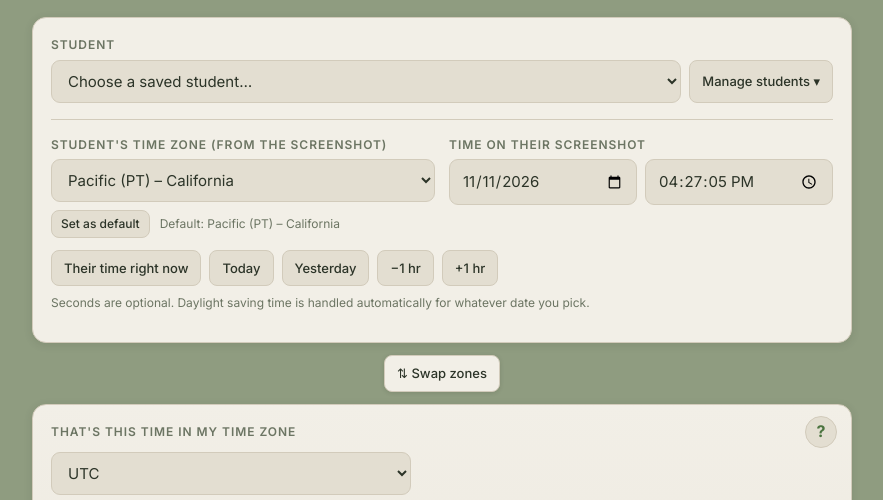
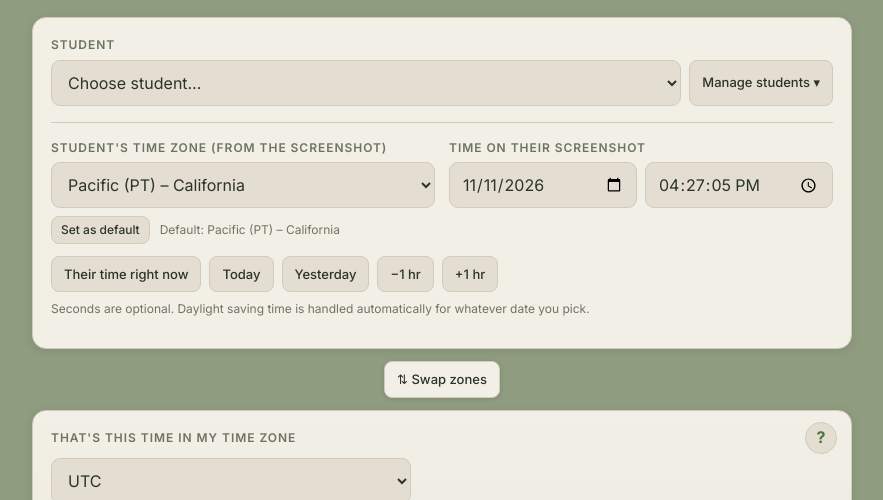
Before and after one commit to mountytechWV/trade-time-converter, a plain HTML site: page index.html in a window 1280 px wide. Shown: the part 106-606 px from the top of the page, without its empty margins (198-1081 px from the left). Drawn offline with Linux system fonts and the light colour scheme.

Commit message:
Add files via upload

```diff
--- a/index.html
+++ b/index.html
@@ -39,7 +39,11 @@
   @media (max-width:620px){ .row{grid-template-columns:1fr} }
   select,input[type=date],input[type=time],input[type=text]{
     width:100%;background:var(--panel2);color:var(--text);border:1px solid var(--line);
-    border-radius:9px;padding:10px 12px;font:inherit;font-size:15px}
+    border-radius:9px;padding:10px 12px;font:inherit;font-size:16px;min-width:0;max-width:100%;display:block;min-height:46px}
+  input[type=date],input[type=time]{-webkit-appearance:none;appearance:none;text-align:left;line-height:1.3}
+  input[type=date]::-webkit-date-and-time-value,input[type=time]::-webkit-date-and-time-value{text-align:left;margin:0}
+  input::-webkit-datetime-edit{padding:0}
+  .row > *, .addrow > *, .srow > *{min-width:0}
   select:focus,input:focus,textarea:focus{outline:2px solid var(--accent2);outline-offset:1px;border-color:transparent}
   .btns{display:flex;flex-wrap:wrap;gap:8px;margin-top:12px}
   button{background:var(--panel2);color:var(--text);border:1px solid var(--line);border-radius:8px;
@@ -77,6 +81,7 @@
   .defrow button{padding:4px 9px;font-size:12px}
   .srow{display:flex;gap:8px}
   .srow select{flex:1}
+  .srow button{flex:none;white-space:nowrap}
   .manage{margin-top:12px;padding:14px;border:1px dashed var(--line);border-radius:10px;background:#ebe7dd}
   .manage[hidden]{display:none}
   .addrow{display:grid;grid-template-columns:1fr 1fr auto;gap:8px}
@@ -119,7 +124,7 @@
   <div class="card">
     <span class="label">Student</span>
     <div class="srow">
-      <select id="student"><option value="">Choose a saved student…</option></select>
+      <select id="student"><option value="">Choose student…</option></select>
       <button id="manageBtn" aria-expanded="false">Manage students ▾</button>
     </div>
     <div class="manage" id="manage" hidden>
--- a/sw.js
+++ b/sw.js
@@ -1,5 +1,5 @@
 // Offline support: cache the app files, serve from cache, refresh in the background.
-const CACHE = "ttc-v9";
+const CACHE = "ttc-v10";
 const FILES = [
   "./", "./index.html", "./manifest.webmanifest",
   "./icon-192.png", "./icon-512.png", "./icon-maskable-512.png",
```
